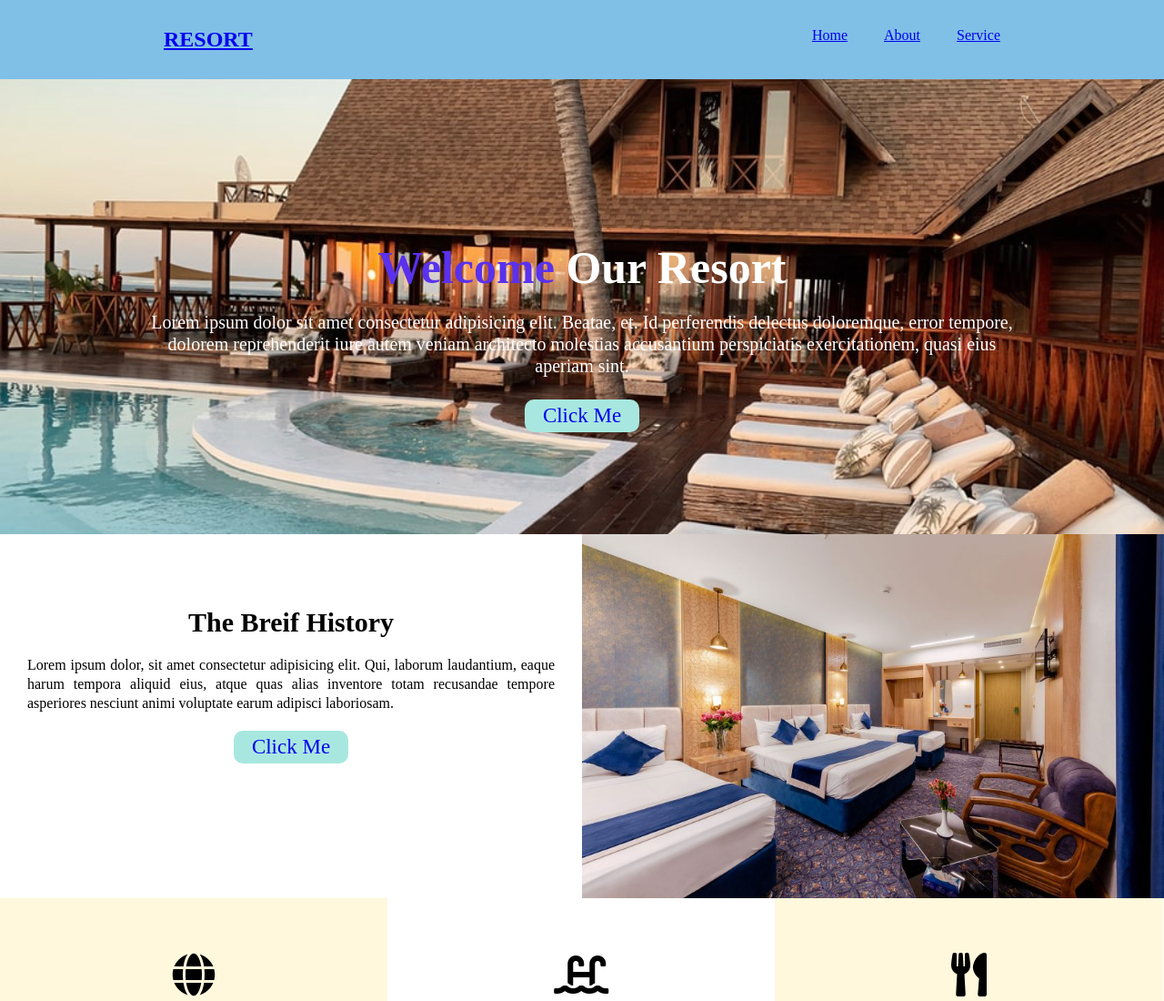
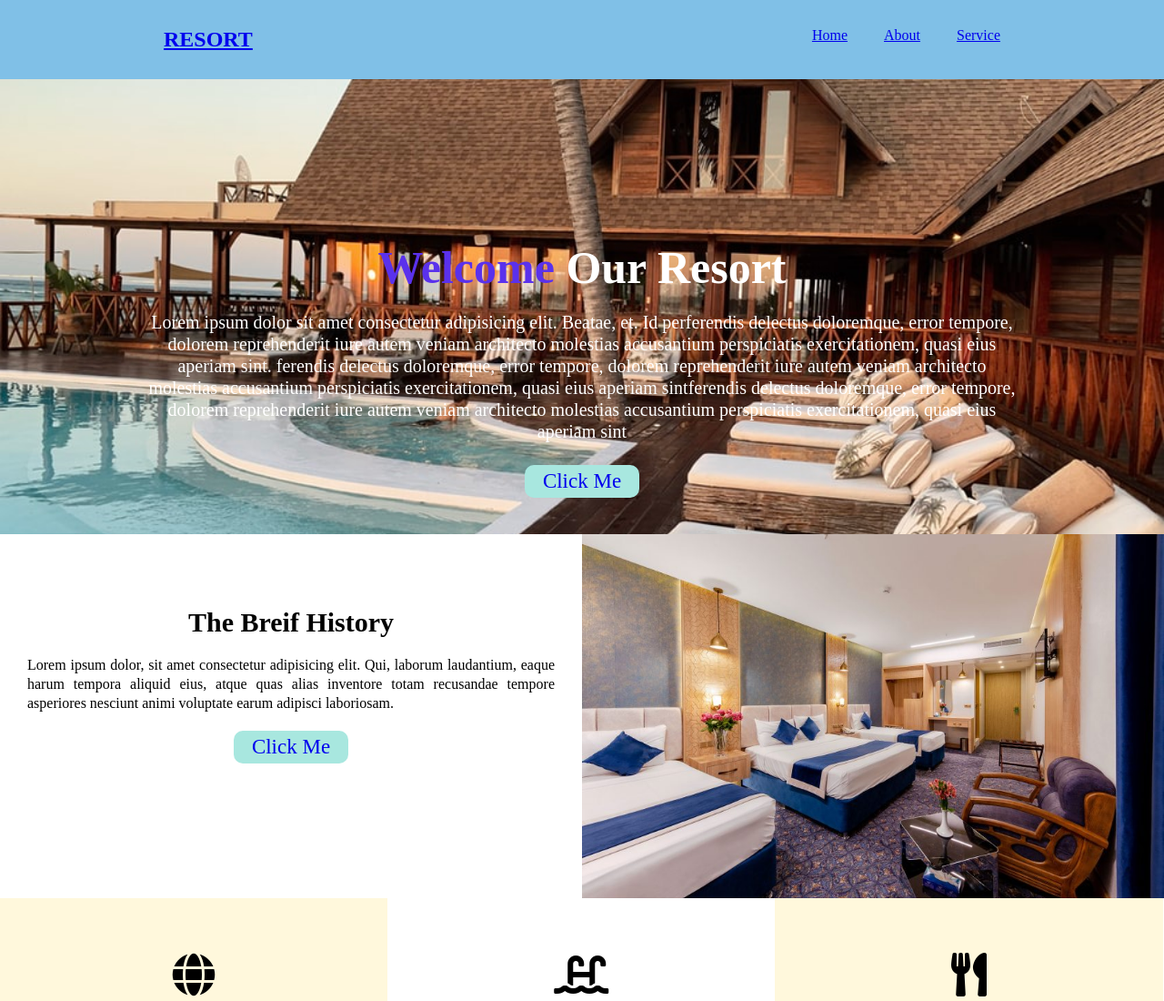
Before and after one commit to git-Eshwari/Hotel-Project, a plain HTML site: page HOTEL PROJT/index.html in a window 1280 px wide. Shown: the top 1100 px of the page at 91% size. Drawn offline with Linux system fonts and the light colour scheme.

Commit message:
hotel project

```diff
--- a/HOTEL PROJT/index.html
+++ b/HOTEL PROJT/index.html
@@ -33,7 +33,7 @@
         <div class="container">
             <div class="show-content">
                 <h1><span class="text-primary">Welcome</span> Our Resort</h1>
-                <p>Lorem ipsum dolor sit amet consectetur adipisicing elit. Beatae, et. Id perferendis delectus doloremque, error tempore, dolorem reprehenderit iure autem veniam architecto molestias accusantium perspiciatis exercitationem, quasi eius aperiam sint.</p>
+                <p>Lorem ipsum dolor sit amet consectetur adipisicing elit. Beatae, et. Id perferendis delectus doloremque, error tempore, dolorem reprehenderit iure autem veniam architecto molestias accusantium perspiciatis exercitationem, quasi eius aperiam sint. ferendis delectus doloremque, error tempore, dolorem reprehenderit iure autem veniam architecto molestias accusantium perspiciatis exercitationem, quasi eius aperiam sintferendis delectus doloremque, error tempore, dolorem reprehenderit iure autem veniam architecto molestias accusantium perspiciatis exercitationem, quasi eius aperiam sint</p>
                 <a class="btn" href="hotel2.html">Click Me</a>
             </div>
         </div>
```
